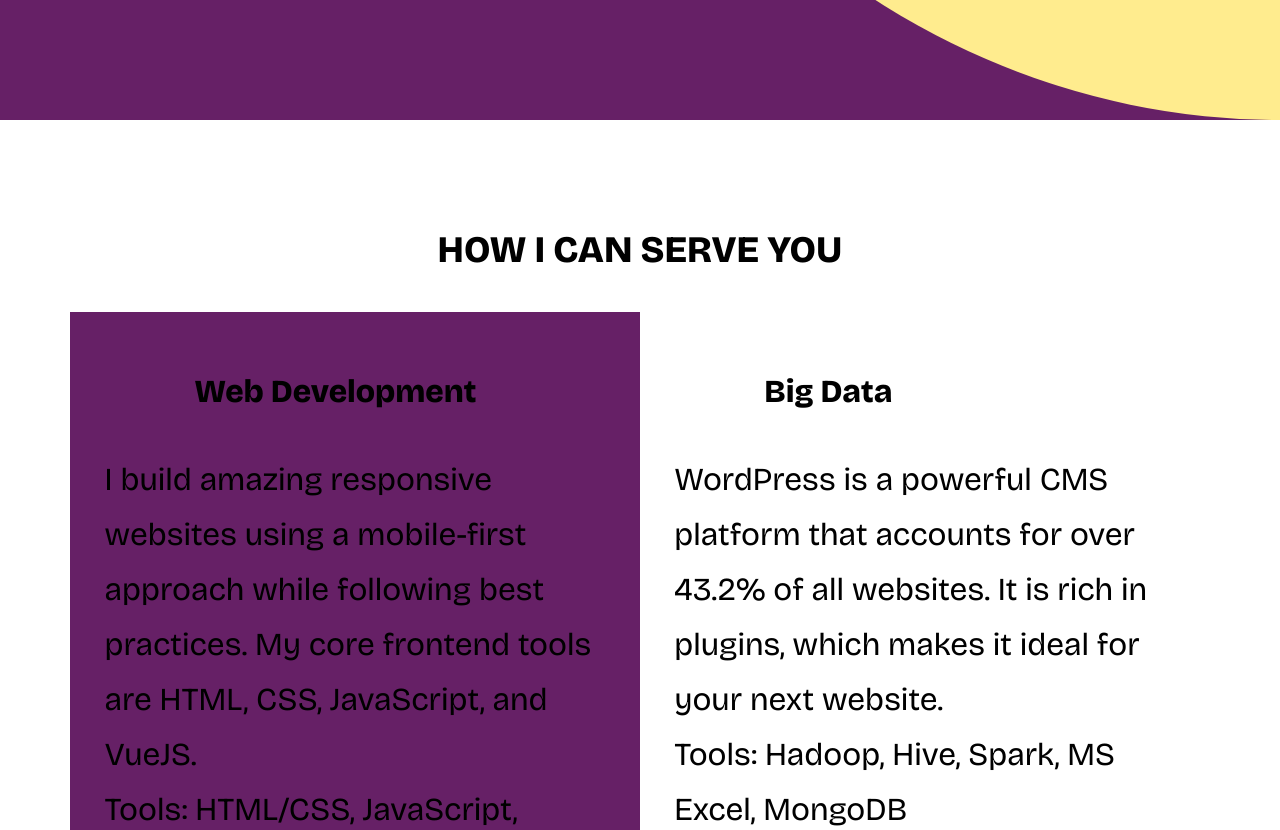
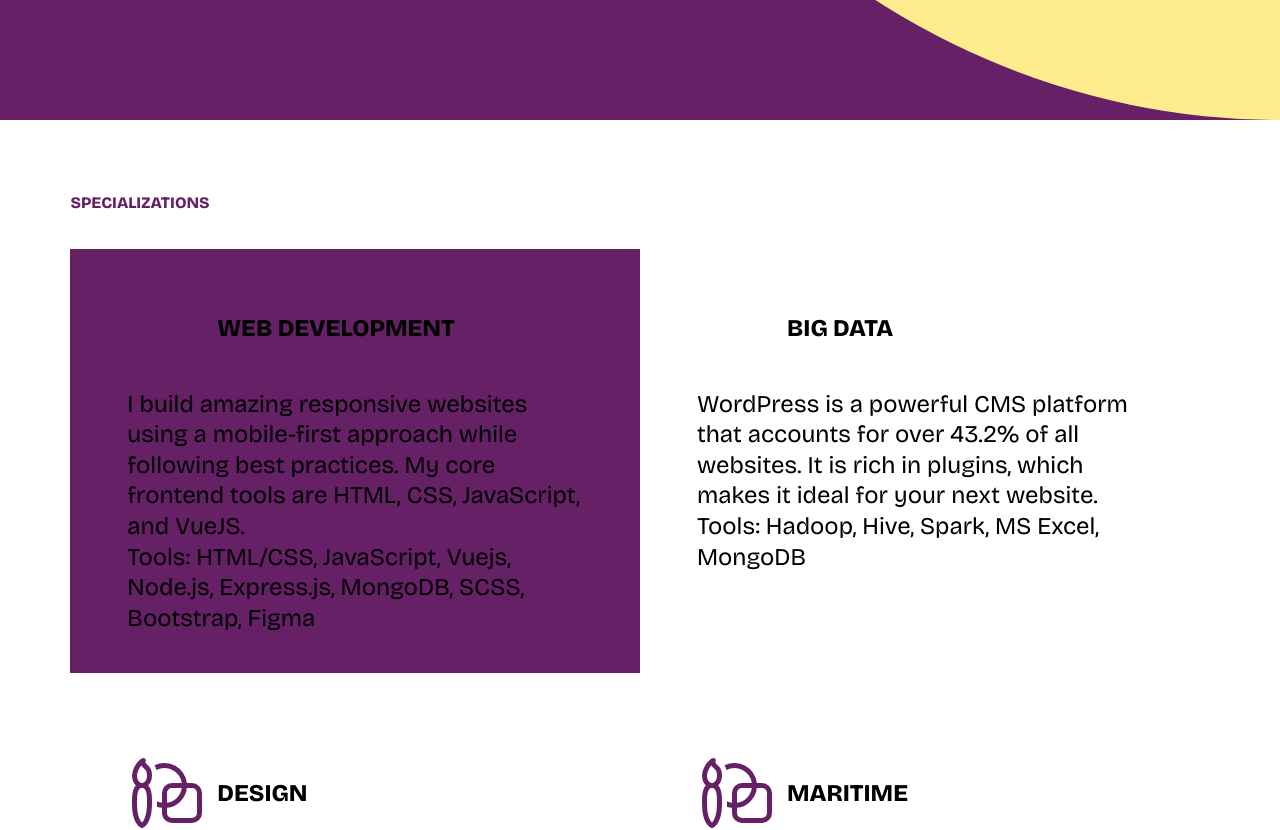
Before and after one commit to isonguyom/isonguyomartin, a Vue app: page / in a window 1280 px wide. Shown: the part 680-1510 px from the top of the page. Built offline with nearby package versions, Linux system fonts and the light colour scheme; some icons are missing; a web font is replaced by a local one.

Commit message:
Clean Skills component

```diff
--- a/src/assets/main.css
+++ b/src/assets/main.css
@@ -78,12 +78,13 @@ img {
 
 .section-wrapper {
   min-height: 100vh;
-  padding: 6em 5.5%;
+  padding: 4em 5.5%;
 }
 
 .title1 {
-  /* color: var(--primary-color); */
+  font-size: 1rem;
+  color: var(--primary-color);
   text-transform: uppercase;
   text-align: center;
-  margin-bottom: 70px;
+  margin-bottom: 30px;
 }
--- a/src/components/Skills.vue
+++ b/src/components/Skills.vue
@@ -2,7 +2,7 @@
 <template>
     <section class="container section-wrapper">
         <div class="Skills">
-            <h3 class="title1">How i can serve you</h3>
+            <h3 class="title1">Specializations</h3>
             <div class="skills-wrapper">
                 <div class="skill" :class="{ primaryBg: skill.activeBg }" v-for="skill in skills" :key="skill.title">
                     <div class="skill-header">
@@ -14,12 +14,6 @@
                 </div>
             </div>
         </div>
-        <!-- <div class="Tools">
-      <div class="tool" v-for="tool in tools" :key="tool.caption">
-        <img class="tool-icon" :src="`images/${tool.icon}.svg`" :alt="tool.caption" />
-        <p class="tool-caption">{{ tool.caption }}</p>
-      </div>
-    </div> -->
     </section>
 </template>
 
@@ -63,7 +57,7 @@ export default {
                     text: "I consider a design's ability to effectively communicate in its simplest and cleanest form significant. I may not be your regular GUI designer, but yeah! I can do a job.",
                     tools: 'Hadoop, Hive, Spark, MS Excel, MongoDB'
                 }
-            ],
+            ]
         }
     },
 
@@ -85,7 +79,6 @@ export default {
         //   y: -100,
         //   opacity: 0
         // })
-
         // gsap.from('.tool', {
         //   scrollTrigger: '.Tools',
         //   delay: 0.5,
@@ -104,19 +97,17 @@ export default {
 }
 
 .Skills {
-    font-size: 1.3rem;
-    line-height: 30px;
-
     .skills-wrapper {
         display: flex;
         display: -webkit-flex;
         flex-direction: column;
         align-items: center;
+        font-size: 1.3rem;
 
         .skill {
-            width: 80vw;
+            width: 90vw;
             margin-bottom: 40px;
-            padding: 40px 3%;
+            padding: 40px 5%;
 
             .skill-header {
                 display: flex;
@@ -131,6 +122,7 @@ export default {
                 .skill-title {
                     line-height: 1.2em;
                     margin-left: 10px;
+                    text-transform: uppercase;
                 }
             }
 
@@ -149,9 +141,12 @@ export default {
     }
 }
 
-
 @media screen and (min-width: 768px) {
     .Skills {
+        .title1 {
+            text-align: left;
+        }
+
         .skills-wrapper {
             flex-direction: row;
             justify-content: center;
@@ -167,18 +162,9 @@ export default {
 
 @media screen and (min-width: 992px) {
     .Skills {
-        font-size: 2rem;
-        line-height: 55px;
-
-        .title1 {
-            margin-bottom: 35px;
-        }
 
         .skills-wrapper {
-            flex-direction: row;
-            justify-content: center;
-            align-items: normal;
-
+            font-size: 1.5rem;
         }
     }
 }
```
